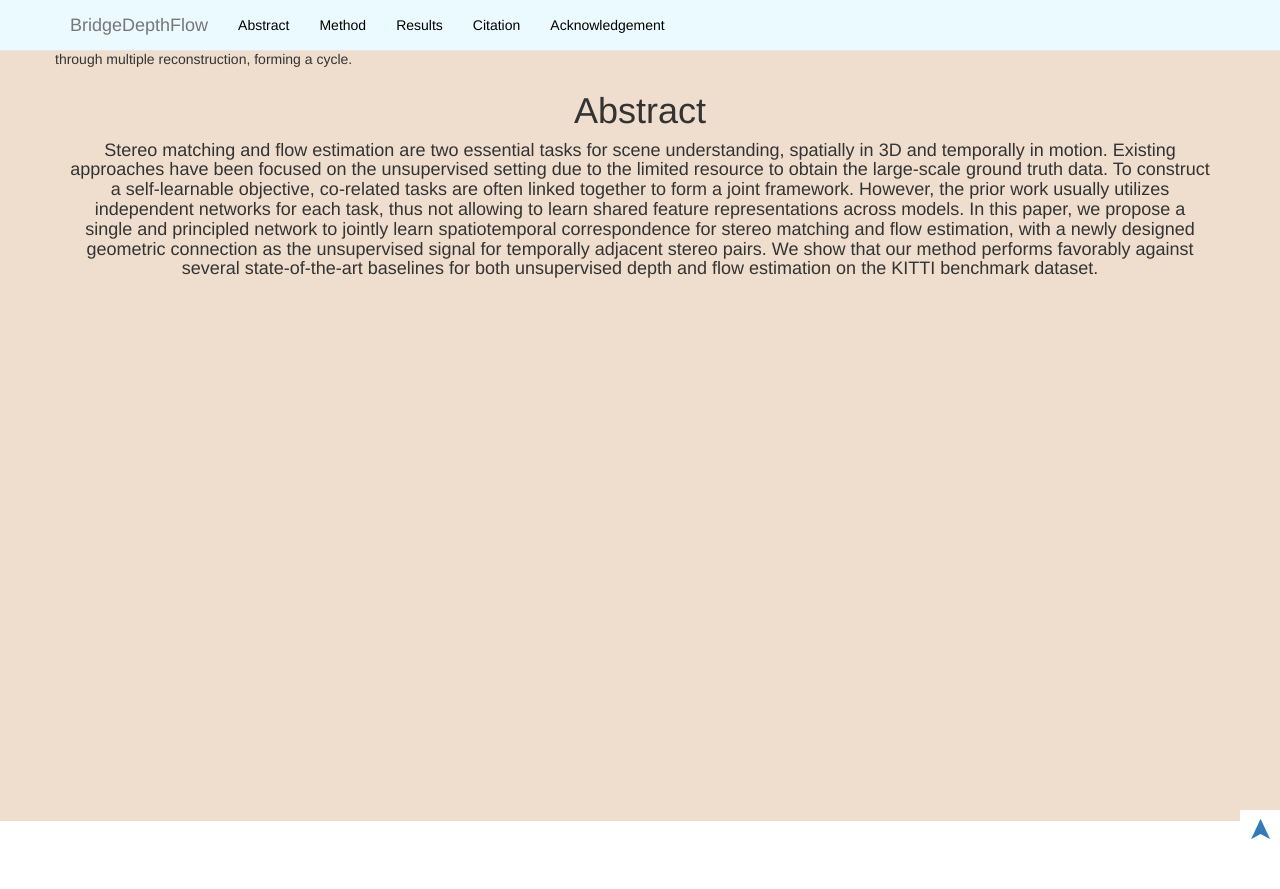
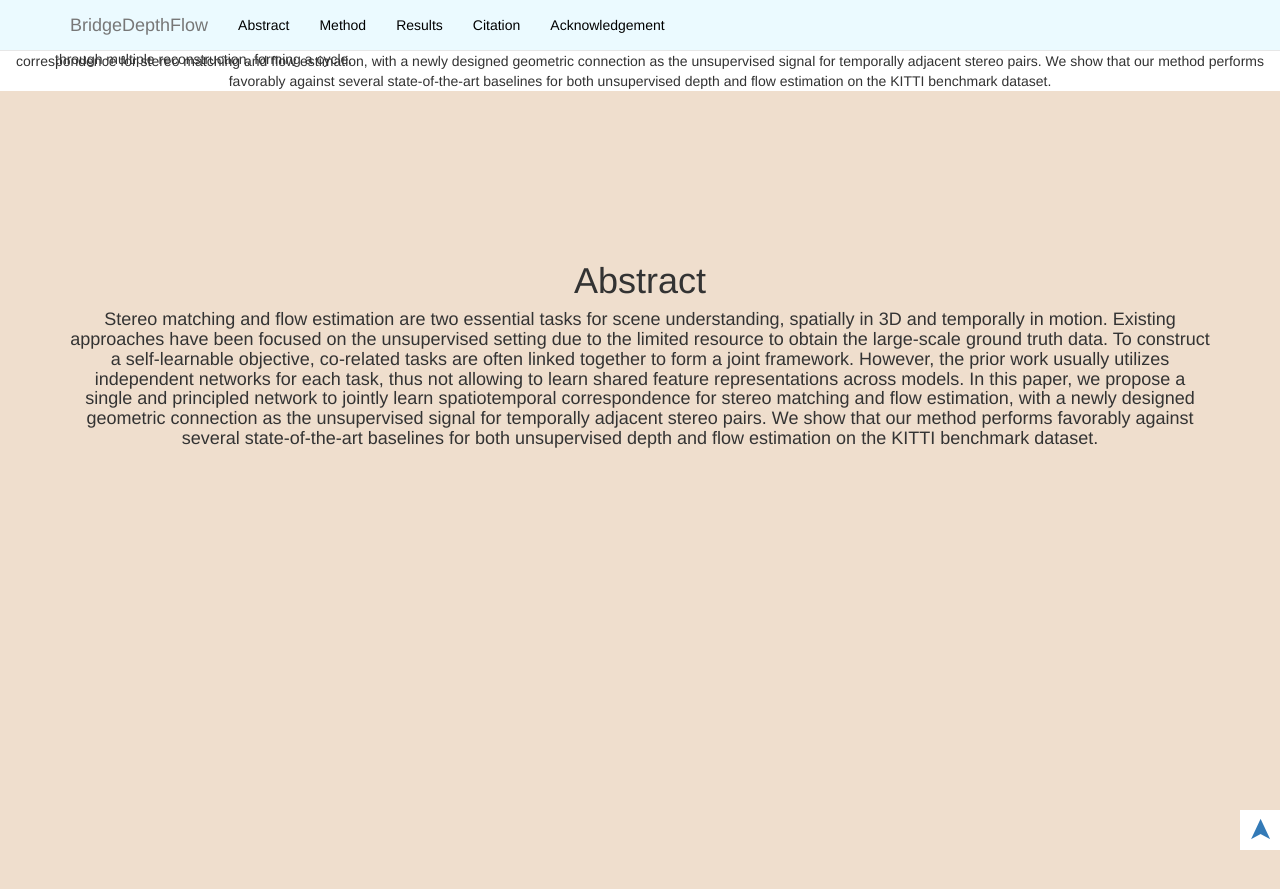
Before and after one commit to lelimite4444/BridgeDepthFlow-Project-Page, a Jekyll site: the page index.html, which Jekyll copies as it is, in a window 1280 px wide and 900 px high, scrolled down 979 px. Shown: the top 889 px of the window. Built offline with Jekyll 4.4.1, drawn with Linux system fonts in a browser that asks for light colours.

Commit message:
Update index.html

```diff
--- a/index.html
+++ b/index.html
@@ -51,10 +51,11 @@
 			<a href="https://lelimite4444.github.io/" target="_blank">Hsueh-Ying Lai<sup>1</sup></a>,
 			<a href="https://sites.google.com/site/yihsuantsai/" target="_blank">Yi-Hsuan Tsai<sup>2</sup></a>,
 			<a href="https://walonchiu.github.io/" target="_blank">Wei-Chen Chiu<sup>1</sup></a>,
-			<br><br>
+			<br>
 			<p style="text-align:center;">
 			<sup>1</sup> National Chiao Tung University,
-			<sup>2</sup> NEC Labs America <br/>
+			<sup>2</sup> NEC Labs America
+			<br><br>
 			<a href="https://www.nctu.edu.tw/en" target="_blank"><img src="images/nctu.png" height="100"></a>&nbsp;&nbsp;
 			<a href="http://www.nec-labs.com/research-departments/media-analytics/media-analytics-home" target="_blank"><img src="images/nec.jpg" height="100"></a>
 			</p></h3>
@@ -80,6 +81,24 @@
     </section>
 
     <!-- About -->
+<table align=center width=850px>
+	<center><h1>Abstract</h1></center>
+</table>
+<center>
+<div>
+Stereo matching and flow estimation are two essential tasks for scene understanding, spatially in 3D and temporally in motion.
+
+Existing approaches have been focused on the unsupervised setting due to the limited resource to obtain the large-scale ground truth data.
+
+To construct a self-learnable objective, co-related tasks are often linked together to form a joint framework.
+
+However, the prior work usually utilizes independent networks for each task, thus not allowing to learn shared feature representations across models.
+
+In this paper, we propose a single and principled network to jointly learn spatiotemporal correspondence for stereo matching and flow estimation, with a newly designed geometric connection as the unsupervised signal for temporally adjacent stereo pairs.
+
+We show that our method performs favorably against several state-of-the-art baselines for both unsupervised depth and flow estimation on the KITTI benchmark dataset.
+</div></center>
+
     <section id="abstract" class="about-section">
         <div class="container">
             <div class="row">
```
